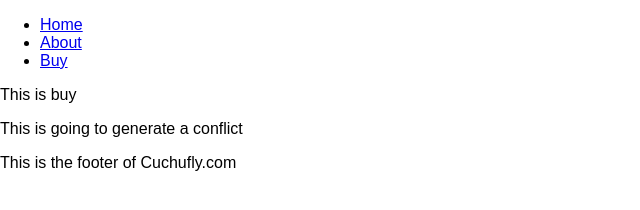
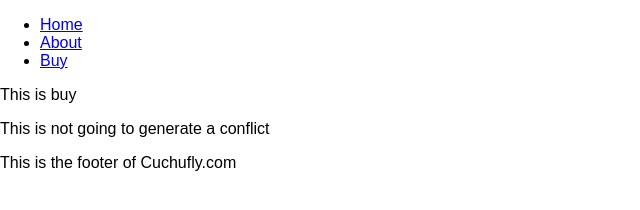
Before and after one commit to Cuchufly/Cuchufly_2, a website: page index.html at #!/buy in a window 1280 px wide. Shown: the full height of the page, 0-640 px from the left. Drawn offline with nearby package versions, Linux system fonts and the light colour scheme; some packages are replaced by stand-ins of ours.

Commit message:
conflict

```diff
--- a/views/buy.html
+++ b/views/buy.html
@@ -1,4 +1,4 @@
 <h1 ng-show="sum() > 10">Apparece</h1>
 
 <p>This is buy</p>
-<p>This is going to generate a conflict</p>
+<p>This is not going to generate a conflict</p>
```
